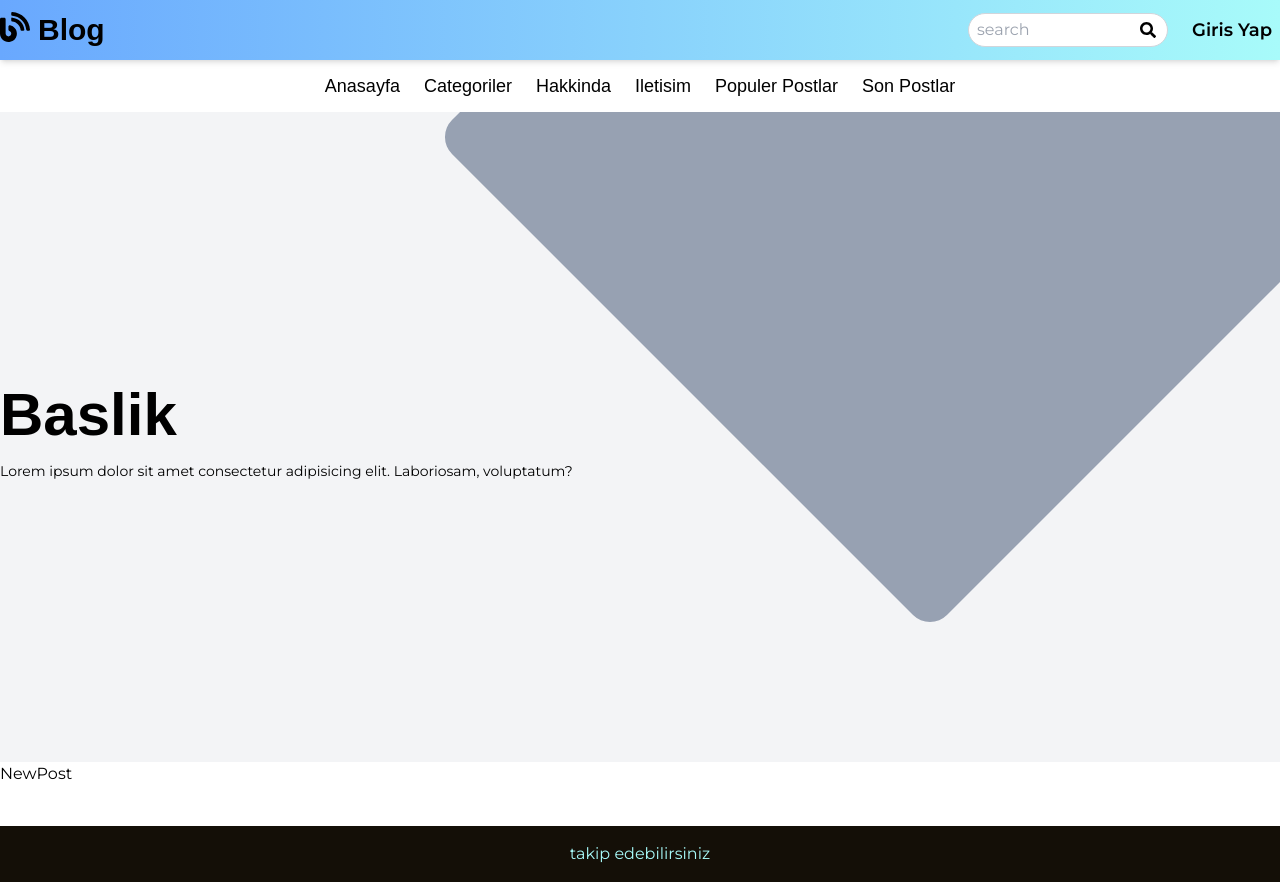
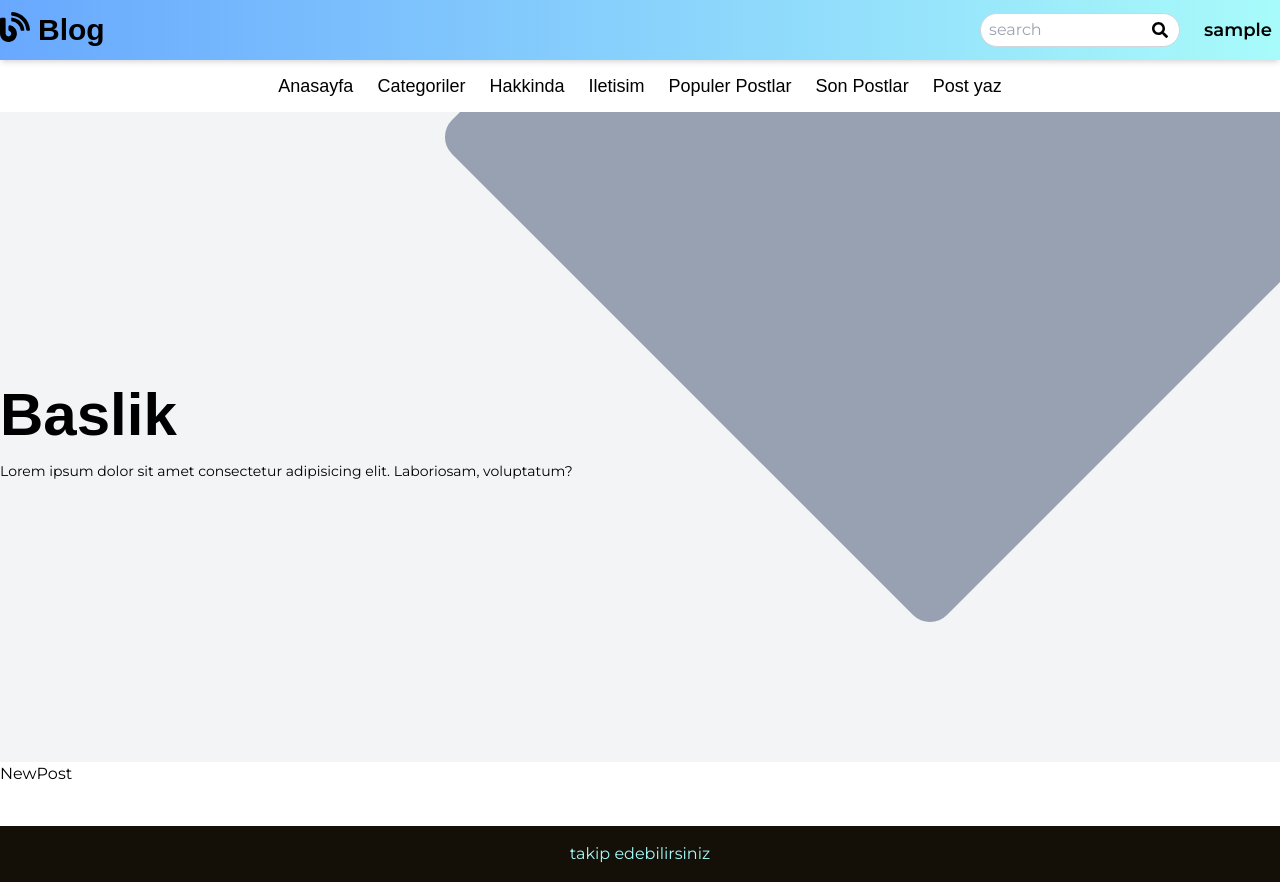
Before and after one commit to batuhankanra/blog-frontend, a React (Vite) app: page /newPost in a window 1280 px wide. Built offline with nearby package versions, Linux system fonts and the light colour scheme; sample sign-in values are in the browser's storage; a web font is replaced by a local one.

Commit message:
updates login

```diff
--- a/package.json
+++ b/package.json
@@ -10,7 +10,10 @@
     "preview": "vite preview"
   },
   "dependencies": {
+    "@headlessui/react": "^2.1.2",
     "@reduxjs/toolkit": "^2.2.6",
+    "axios": "^1.7.2",
+    "jwt-decode": "^4.0.0",
     "react": "^18.2.0",
     "react-dom": "^18.2.0",
     "react-icons": "^5.2.1",
--- a/src/main.jsx
+++ b/src/main.jsx
@@ -3,7 +3,11 @@ import ReactDOM from 'react-dom/client'
 import './index.css'
 import { RouterProvider } from 'react-router-dom'
 import routes from './routes'
+import { Provider } from 'react-redux'
+import store from './stores'
 
 ReactDOM.createRoot(document.getElementById('root')).render(
-  <RouterProvider router={routes} />
+  <Provider store={store}>
+    <RouterProvider router={routes} />
+  </Provider>
 )
--- a/src/mainLayout/header/upperHeader/index.jsx
+++ b/src/mainLayout/header/upperHeader/index.jsx
@@ -1,9 +1,23 @@
-import React from 'react'
+
 import Logo from '../logo';
 import { FaSearch } from 'react-icons/fa';
-import { Link } from 'react-router-dom';
+import { Link, useNavigate } from 'react-router-dom';
+import {  useDispatch, useSelector } from 'react-redux';
+import { _loadUser, _logout } from '~/stores/auth';
+import { Popover, PopoverButton, PopoverPanel } from '@headlessui/react';
+
 
 export default function UpperHeader() {
+  const {user}=useSelector(state=>state.auth)
+  const dispatch =useDispatch()
+
+  const logoutHandle=()=>{
+    dispatch(_logout())
+    useNavigate('/')
+
+  }
+
+  console.log(user)
   return (
     <div className='relative duration-200 z-40 shadow-md bg-gradient-to-r from-fourth to-fifth py-3'>
         <div className='container flex items-center justify-between mx-auto'>
@@ -15,7 +29,19 @@ export default function UpperHeader() {
                     ' />
                     <FaSearch className='absolute group-hover:text-third top-1/2 -translate-y-1/2 right-3 ' />
                 </div>
+               {user ? (
+                 <Popover className="relative">
+                 <PopoverButton className='text-lg font-semibold hover:bg-fourth py-1 px-2 rounded-md transition-colors duration-300 '>{user}</PopoverButton>
+                 <PopoverPanel anchor="bottom"  className="flex flex-col absolute z-50  gap-2 bg-white px-4 rounded-lg text-lg font-medium transition-colors duration-200 py-2">
+                   <Link className='hover:bg-gray-200 p-1 rounded-md' to={'/profile'}>Profil Duzenle</Link>
+                   <Link className='hover:bg-gray-200 p-1 rounded-md' to={'/newPost'}>Yeni Post yaz</Link>
+                   <Link className='hover:bg-gray-200 p-1 rounded-md' to={'/myPost'}>Gonderilerim</Link>
+                   <button onClick={logoutHandle} className='hover:bg-gray-200 p-1 rounded-md' >Cikis </button>
+                 </PopoverPanel>
+               </Popover>
+               ) : (
                 <Link to='/login' className='text-lg font-semibold hover:bg-fourth py-1 px-2 rounded-md transition-colors duration-300 '>Giris Yap</Link>
+               )}
             </div>
         </div>
     </div>
--- a/src/mainLayout/index.jsx
+++ b/src/mainLayout/index.jsx
@@ -1,9 +1,15 @@
-import React from 'react'
+import React, { useEffect } from 'react'
 import { Outlet } from 'react-router-dom'
 import Header from './header'
 import Footer from './footer'
+import { useDispatch } from 'react-redux'
+import { _loadUser } from '~/stores/auth'
 
 export default function MainLayout() {
+  const dispatch=useDispatch()
+  useEffect(()=>{
+    dispatch(_loadUser())
+  },[dispatch])
   return (
     <div>
       <Header />
--- a/src/pages/login/index.jsx
+++ b/src/pages/login/index.jsx
@@ -1,20 +1,61 @@
-import React from 'react'
-import { Link } from 'react-router-dom'
+import axios from 'axios'
+import { jwtDecode } from 'jwt-decode'
+import  { useState } from 'react'
+import { useDispatch } from 'react-redux'
+import { Link, useNavigate } from 'react-router-dom'
+import { _setUser } from '~/stores/auth'
 
 export default function Login() {
+  const [er,setEr]=useState([])
+  const [username,setUsername]=useState('')
+  const [password,setPassword]=useState('')
+  const navigate= useNavigate()
+  const dispatch =useDispatch()
+
+
+  const handlesubmit= async (e)=>{
+    e.preventDefault()
+    try{
+      const response = await axios.post('http://localhost:3000/api/auth/login',{
+        username,password
+      })
+
+      if(response.status===200){
+        dispatch(_setUser(response.data.token))
+        console.log(response.data)
+        setTimeout(()=>{
+          navigate('/')
+        },[3000])
+        alert('giris basarili ana sayfaya yonlendiriliyorsunuz')
+        localStorage.setItem('loginToken',response.data.token)
+      }
+
+    }catch(err){
+      setEr(err.response.data.result.errors)
+      console.log(err)
+    }
+
+
+  }
+
   return (
     <div className='container  sm:w-[600px] mx-auto pt-20'>
       <div className='bg-gray-200 mx-2 sm:mx-0 p-4 rounded-xl shadow-lg '>
         <h1 className='baslik font-bold text-3xl border-b border-gray-900'>Giris Yap</h1>
 
-        <form  className='flex flex-col    pt-5 gap-y-3 mx-3'>
+        <form onSubmit={handlesubmit}  className='flex flex-col    pt-5 gap-y-3 mx-3'>
+        {er && er.map((e,i)=>(
+          <div key={i} className='bg-red-600 p-2  rounded-md text-white capitalize '>
+          {e.msg}
+        </div>
+        ))}
+
             <label className='text-base font-medium '>Kullanici adi</label>
-            <input type="text"  className='outline-none px-2 py-1 w-full rounded-md text-lg bg-gray-100 focus:bg-white' />
+            <input type="text" value={username} onChange={e=>setUsername(e.target.value)} className='outline-none px-2 py-1 w-full rounded-md text-lg bg-gray-100 focus:bg-white' />
             <label className='text-base font-medium '>Sifreniz</label>
-
-            <input type="text" className='outline-none px-2 py-1 w-full rounded-md text-lg bg-gray-100 focus:bg-white' />
+            <input type="password" value={password} onChange={e=>setPassword(e.target.value)} className='outline-none px-2 py-1 w-full rounded-md text-lg bg-gray-100 focus:bg-white' />
             <Link to='/forgotmypassword' className='text-right text-sm text-blue-700 underline'>Sifremi Unuttum</Link>
-            <button className='bg-gray-300 py-2 text-white rounded-xl hover:bg-gray-600 transition-colors duration-200'>Giris Yap</button>
+            <button type='submit' className='bg-gray-300 py-2 text-white rounded-xl hover:bg-gray-600 transition-colors duration-200'>Giris Yap</button>
         </form>
       </div>
     </div>
--- /dev/null
+++ b/src/routes/ProtectedRoute/index.jsx
@@ -0,0 +1,8 @@
+
+import React from 'react'
+import { Navigate } from 'react-router-dom'
+
+export default function ProtectedRoute ({children}) {
+    const isAuthenticated = !!localStorage.getItem('loginToken')
+  return isAuthenticated ? children : <Navigate to={'/login'}/>
+}
--- /dev/null
+++ b/src/routes/RedirectIfAuthenticated/index.jsx
@@ -0,0 +1,7 @@
+import React from 'react'
+import { Navigate } from 'react-router-dom'
+
+export default function RedirectIfAuthenticated ({children}) {
+  const isAuthenticated = !!localStorage.getItem('loginToken')
+  return isAuthenticated ? <Navigate to={'/'}/> : children
+}
--- a/src/routes/index.jsx
+++ b/src/routes/index.jsx
@@ -10,6 +10,8 @@ import NewPost from "~/pages/newPost";
 import NotFound from "~/pages/notFound";
 import PopulerPost from "~/pages/populerPost";
 import Register from "~/pages/register";
+import ProtectedRoute from "./ProtectedRoute";
+import RedirectIfAuthenticated from "./RedirectIfAuthenticated";
 
 
 
@@ -36,7 +38,9 @@ const routes =createBrowserRouter([
             },
             {
                 path:'/newPost',
-                element:<NewPost />
+                element:(
+                <ProtectedRoute ><NewPost/> </ProtectedRoute>
+                )
             },
             {
                 path:'/populerPost',
@@ -48,7 +52,11 @@ const routes =createBrowserRouter([
             },
             {
                 path:'/login',
-                element:<Login />
+                element:(
+                <RedirectIfAuthenticated>
+                    <Login />
+                </RedirectIfAuthenticated>
+                )
             },
             {
                 path:'/register',
--- /dev/null
+++ b/src/stores/auth/index.js
@@ -0,0 +1,35 @@
+import { createSlice } from "@reduxjs/toolkit";
+import { jwtDecode } from "jwt-decode";
+
+const initialState={
+    user:false,
+    token:localStorage.getItem('loginToken') || null
+}
+
+
+const auth = createSlice({
+    name:'auth',
+    initialState,
+    reducers:{
+        _setUser:(state,action)=>{
+            state.token=action.payload
+            const decoded=jwtDecode(action.payload)
+            state.user=decoded.username
+        },
+        _loadUser:state=>{
+            const token=localStorage.getItem('loginToken')
+            if(token){
+                const decoded=jwtDecode(token)
+                state.token=token
+                state.user=decoded.username
+            }
+        },
+        _logout:(state)=>{
+            state.user=null
+            state.token=null
+            localStorage.removeItem('loginToken')
+        }
+    }
+})
+export const {_loadUser,_setUser,_logout}=auth.actions
+export default auth.reducer
--- /dev/null
+++ b/src/stores/index.js
@@ -0,0 +1,10 @@
+import { configureStore } from "@reduxjs/toolkit";
+import auth from "./auth";
+
+
+const store=configureStore({
+    reducer:{
+        auth
+    }
+})
+export default store
--- a/src/utils/menu.jsx
+++ b/src/utils/menu.jsx
@@ -30,6 +30,11 @@ const menu=[
         id:6,
         name:'Son Postlar',
         link:'/lastPost'
+    },
+    {
+        id:7,
+        name:'Post yaz',
+        link:'/newPost'
     }
 ]
 export default menu
```
Also changed, not shown: 2 other files (tests, documents, lock files or other folders).
